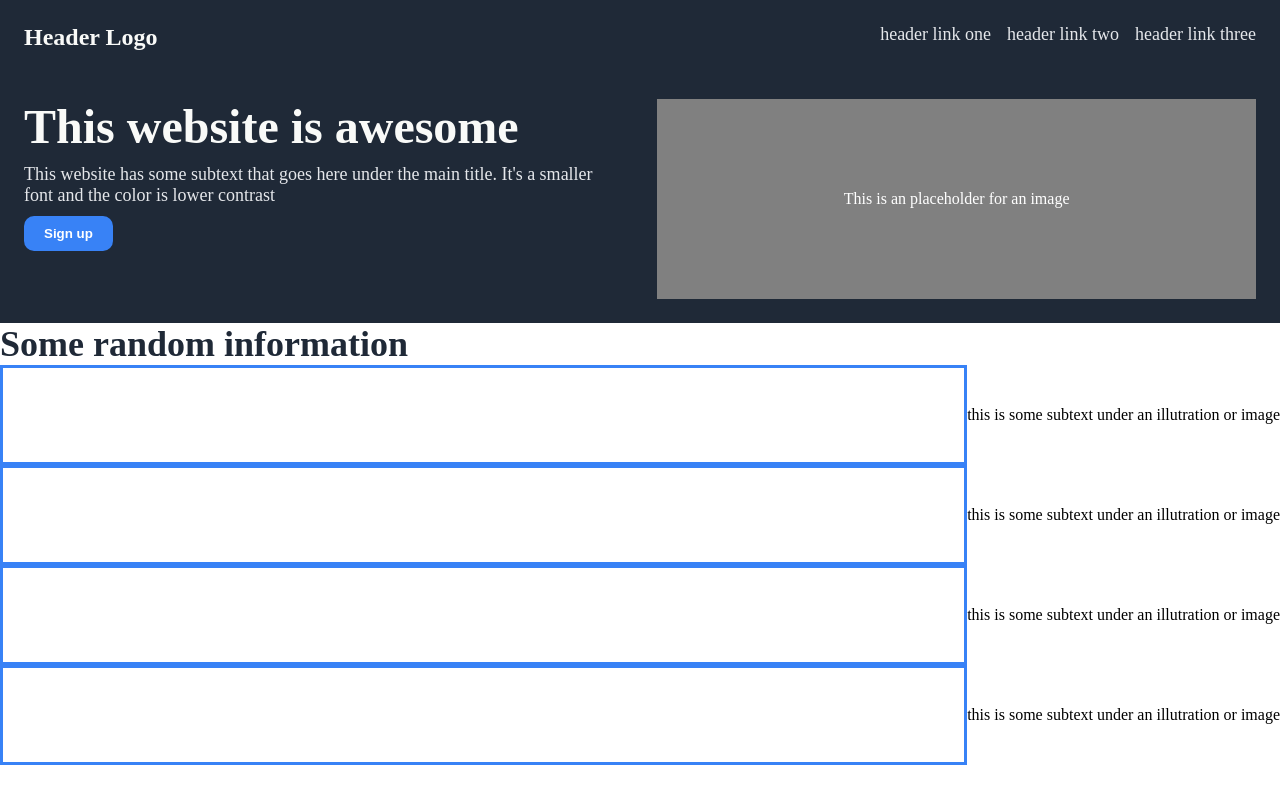
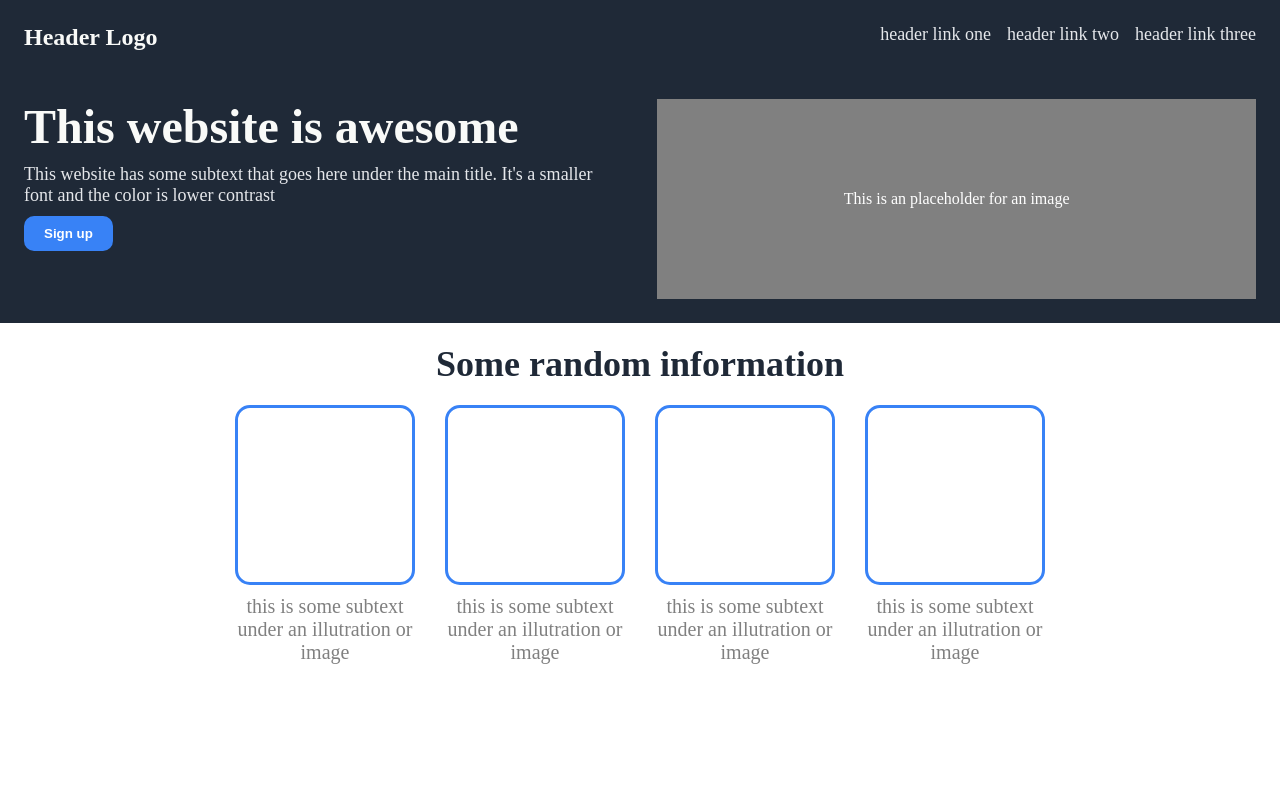
Before and after one commit to nqhdang/odin-landingpage, a plain HTML site: page index.html in a window 1280 px wide. Drawn offline with Linux system fonts and the light colour scheme.

Commit message:
Completed Info Part
Not good enough

```diff
--- a/css/style.css
+++ b/css/style.css
@@ -85,28 +85,41 @@ button {
 }
 
 /* Information Part */
-.information {
+.info-header {
+    font-size: 36px;
+    color: #1F2937;
+    font-weight: 900;
+    text-align: center;
+    margin: 20px;
+}
+
+.info-body {
     display: flex;
     justify-content: center;
     align-items: center;
+    gap: 30px;
 }
 
-.infor-header {
-    font-size: 36px;
-    color: #1F2937;
-    font-weight: 900;
-}
-
-.infor-content {
+.info-content {
     display: flex;
+    /* flex: 1; */
     flex-wrap: wrap;
+    flex-direction: column;
     justify-content: center;
     align-items: center;
+    gap: 10px;
+    max-width: 180px;
 }
 
 .square {
     border: #3882f6 3px solid;
-    flex: auto;
-    height: 100px;
-    width: 100px;
+    border-radius: 15px;
+    height: 180px;
+    width: 180px;
 }
+
+.text {
+    text-align: center;
+    font-size: 20px;
+    color: gray;
+}
--- a/index.html
+++ b/index.html
@@ -29,28 +29,30 @@
         </div>
     </div>
 
-    <div class="infomation">
-        <h1 class="infor-header">Some random information</h1>
+    <div class="information">
+        <h1 class="info-header">Some random information</h1>
 
-        <div class="infor-content">
+        <div class="info-body">
+            <div class="info-content">
                 <div class="square"></div>
                 <div class="text">this is some subtext under an illutration or image</div>
             </div>
 
-        <div class="infor-content">
+            <div class="info-content">
                 <div class="square"></div>
                 <div class="text">this is some subtext under an illutration or image</div>
             </div>
 
-        <div class="infor-content">
+            <div class="info-content">
                 <div class="square"></div>
                 <div class="text">this is some subtext under an illutration or image</div>
             </div>
 
-        <div class="infor-content">
+            <div class="info-content">
                 <div class="square"></div>
                 <div class="text">this is some subtext under an illutration or image</div>
             </div>
         </div>
+    </div>
 </body>
 </html>
```
Lines whose indentation alone changed are shown as unchanged.
